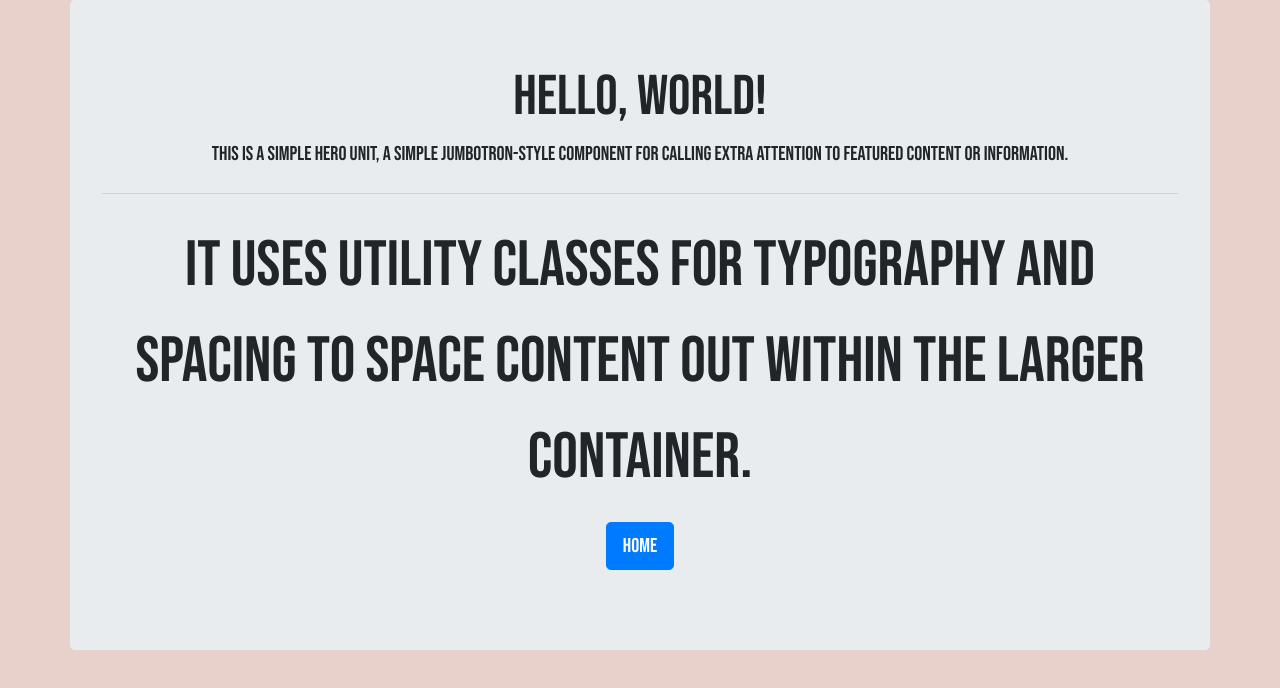
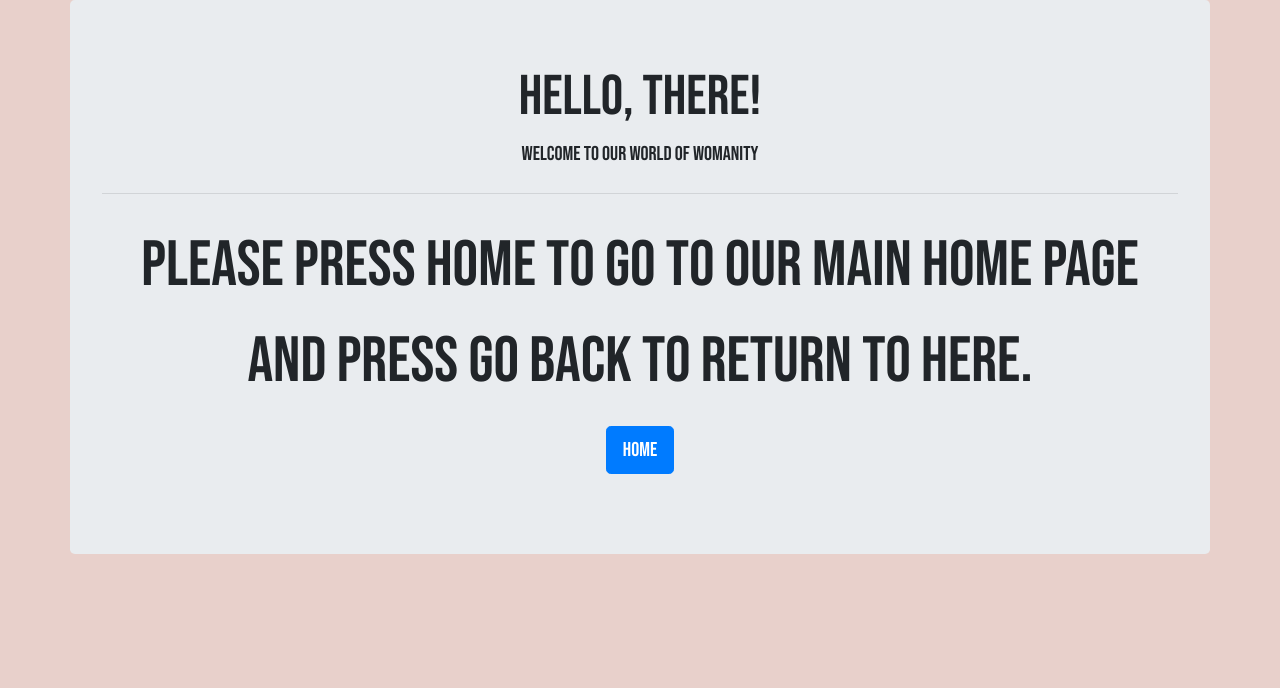
Before and after one commit to Friedgold010/PRJ3-CHAPTER5, a plain HTML site: page 193080.html in a window 1280 px wide. Drawn offline with Linux system fonts and the light colour scheme.

Commit message:
Changed jumbotron text

```diff
--- a/193080.html
+++ b/193080.html
@@ -11,10 +11,10 @@
       <div class="container">
         <div class="row">
           <div class="jumbotron valueText">
-              <h1 class="display-4">Hello, world!</h1>
-              <p class="lead">This is a simple hero unit, a simple jumbotron-style component for calling extra attention to featured content or information.</p>
+              <h1 class="display-4">Hello, there!</h1>
+              <p class="lead">Welcome to our world of Womanity</p>
               <hr class="my-4">
-              <p>It uses utility classes for typography and spacing to space content out within the larger container.</p>
+              <p>Please press Home to go to our main home page and press Go Back to return to here.</p>
               <p class="lead">
                 <a class="btn btn-primary btn-lg" href="index.html" role="button">Home</a>
               </p>
```
Also changed, not shown: index.html (+1 -1 lines).
